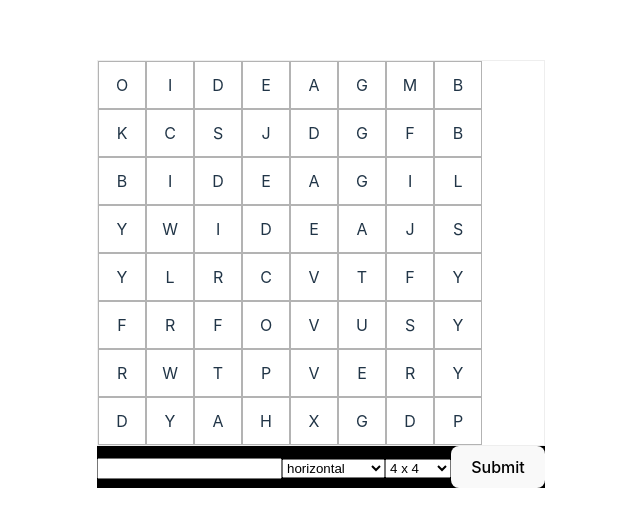
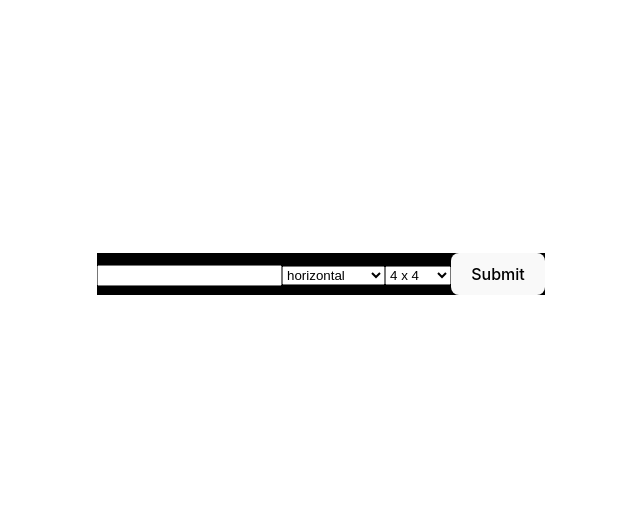
Before and after one commit to hendramchen/find-word, a React (Vite) app: page /admin in a window 1280 px wide. Shown: the part 126-652 px from the top of the page, without its empty margins (319-959 px from the left). Built offline with nearby package versions, Linux system fonts and the light colour scheme.

Commit message:
add react router

```diff
--- a/package.json
+++ b/package.json
@@ -11,7 +11,8 @@
   },
   "dependencies": {
     "react": "^18.2.0",
-    "react-dom": "^18.2.0"
+    "react-dom": "^18.2.0",
+    "react-router-dom": "^6.23.1"
   },
   "devDependencies": {
     "@types/react": "^18.2.66",
--- a/src/App.tsx
+++ b/src/App.tsx
@@ -1,6 +1,4 @@
-// import { useState } from 'react';
-import "./App.css";
-import BoardAdmin from "./components/BoardAdmin";
+import { useEffect, useState } from "react";
 import BoardPlay from "./components/BoardPlay";
 
 import {
@@ -10,8 +8,8 @@ import {
   disableLetter,
 } from "./utils";
 import { boarddata } from "./data";
-import { useEffect, useState } from "react";
 import { letter } from "./types/board";
+import "./App.css";
 
 function App() {
   const [letters, setLetters] = useState<letter[][]>([]);
@@ -63,10 +61,7 @@ function App() {
     setCount(0);
   }
 
-  function handleClickBox(item: letter, rowIdx: number, colIdx: number) {
-    if (!item.isActive) {
-      return;
-    }
+  function updateClickLetter(rowIdx: number, colIdx: number) {
     const cloneLetters = [...letters];
     const updateLetters = cloneLetters.map((rows, rowIndex) => {
       return rows.map((col, colIndex) => {
@@ -78,26 +73,40 @@ function App() {
 
     setLetters(updateLetters);
 
+    return updateLetters;
+  }
+
+  function updateCollectLetters(letterUpdated: letter[][]) {
     const collect: number[][] = [];
 
-    updateLetters.forEach((rows, rowIndex) => {
+    letterUpdated.forEach((rows, rowIndex) => {
       rows.forEach((col, colIndex) => {
         if (col.clicked && col.isActive) {
           collect.push([rowIndex, colIndex]);
         }
       });
     });
+
     setCollectLetters(collect);
   }
+
+  function handleClickBox(item: letter, rowIdx: number, colIdx: number) {
+    if (!item.isActive) {
+      return;
+    }
+
+    const letterUpdated = updateClickLetter(rowIdx, colIdx);
+
+    updateCollectLetters(letterUpdated);
+  }
+
+  const isShowNext =
+    count === boarddata[level].numberOfkeyword && level < boarddata.length - 1;
 
   return (
     <>
       <BoardPlay letters={letters} onClickLetter={handleClickBox} />
-      {count === boarddata[level].numberOfkeyword && (
-        <button onClick={handleNext}>Next</button>
-      )}
-
-      <BoardAdmin />
+      {isShowNext && <button onClick={handleNext}>Next</button>}
     </>
   );
 }
--- /dev/null
+++ b/src/AppAdmin.tsx
@@ -0,0 +1,5 @@
+import BoardAdmin from "./components/BoardAdmin";
+
+export default function AppAdmin() {
+  return <BoardAdmin />;
+}
--- /dev/null
+++ b/src/components/BoardPlay/Box.tsx
@@ -0,0 +1,10 @@
+import { BoxType } from "./types";
+
+export function Box({ item, indexes, style, onClick }: BoxType) {
+  const { rowIndex, colIndex } = indexes;
+  return (
+    <div className={style} onClick={() => onClick(item, rowIndex, colIndex)}>
+      {item.char}
+    </div>
+  );
+}
--- a/src/components/BoardPlay/index.tsx
+++ b/src/components/BoardPlay/index.tsx
@@ -1,13 +1,9 @@
+import { letter } from "../../types/board";
+import { BoardType } from "./types";
+import { Box } from "./Box";
 import styles from "./board.module.css";
 
-import { letter } from "../../types/board";
-
-interface BoardPlay {
-  letters: letter[][];
-  onClickLetter: (item: letter, rowIndex: number, colIndex: number) => void;
-}
-
-export default function BoardPlay({ letters, onClickLetter }: BoardPlay) {
+export default function BoardPlay({ letters, onClickLetter }: BoardType) {
   function getStyleBox(item: letter) {
     let style = item.clicked ? styles.box + " " + styles.clicked : styles.box;
     if (!item.isActive) {
@@ -40,21 +36,3 @@ export default function BoardPlay({ letters, onClickLetter }: BoardPlay) {
     </div>
   );
 }
-interface Box {
-  item: letter;
-  indexes: {
-    rowIndex: number;
-    colIndex: number;
-  };
-  style: string;
-  onClick: (item: letter, rowIndex: number, colIndex: number) => void;
-}
-
-function Box({ item, indexes, style, onClick }: Box) {
-  const { rowIndex, colIndex } = indexes;
-  return (
-    <div className={style} onClick={() => onClick(item, rowIndex, colIndex)}>
-      {item.char}
-    </div>
-  );
-}
--- /dev/null
+++ b/src/components/BoardPlay/types.ts
@@ -0,0 +1,16 @@
+import { letter } from "../../types/board";
+
+export interface BoardType {
+  letters: letter[][];
+  onClickLetter: (item: letter, rowIndex: number, colIndex: number) => void;
+}
+
+export interface BoxType {
+  item: letter;
+  indexes: {
+    rowIndex: number;
+    colIndex: number;
+  };
+  style: string;
+  onClick: (item: letter, rowIndex: number, colIndex: number) => void;
+}
--- a/src/main.tsx
+++ b/src/main.tsx
@@ -1,10 +1,23 @@
-import React from 'react'
-import ReactDOM from 'react-dom/client'
-import App from './App.tsx'
-import './index.css'
+import React from "react";
+import ReactDOM from "react-dom/client";
+import App from "./App.tsx";
+import { createBrowserRouter, RouterProvider } from "react-router-dom";
+import "./index.css";
+import AppAdmin from "./AppAdmin.tsx";
 
-ReactDOM.createRoot(document.getElementById('root')!).render(
+const router = createBrowserRouter([
+  {
+    path: "/",
+    element: <App />,
+  },
+  {
+    path: "/admin",
+    element: <AppAdmin />,
+  },
+]);
+
+ReactDOM.createRoot(document.getElementById("root")!).render(
   <React.StrictMode>
-    <App />
-  </React.StrictMode>,
-)
+    <RouterProvider router={router} />
+  </React.StrictMode>
+);
```
Also changed, not shown: 1 other file (tests, documents, lock files or other folders).
